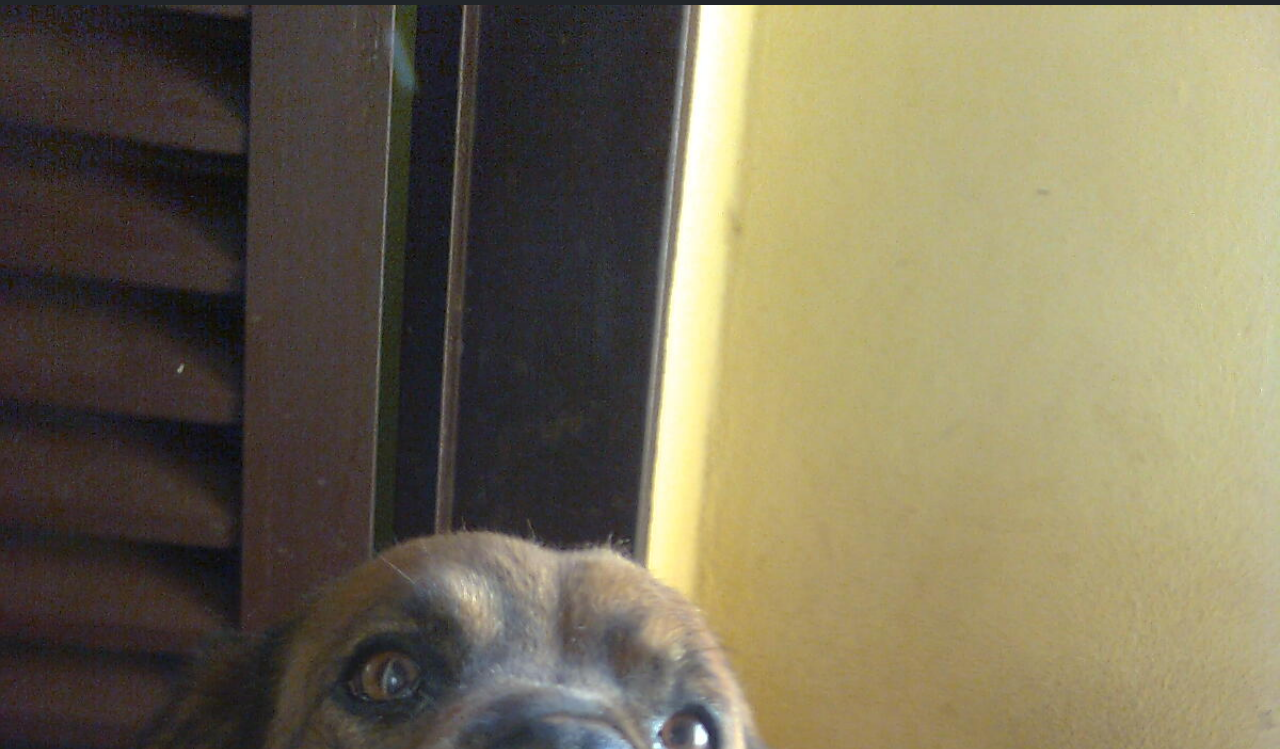
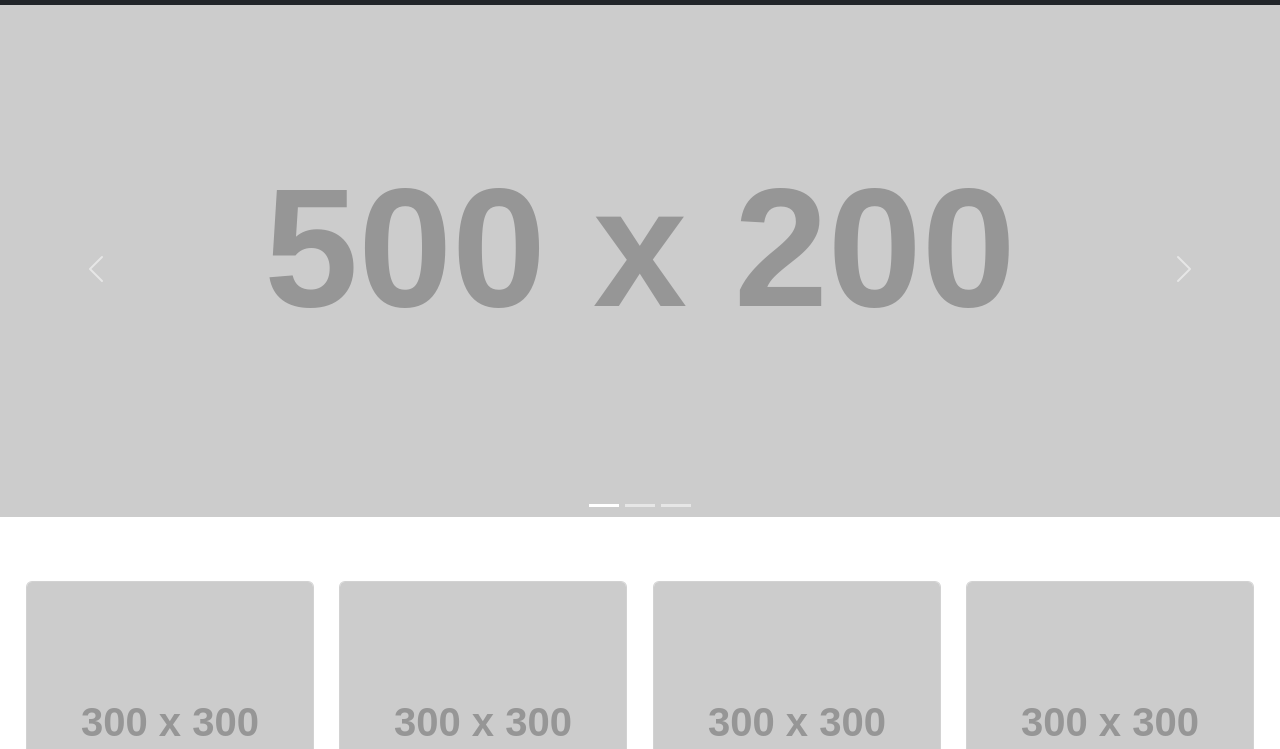
Before and after one commit to WeHaveADream/Portfolio-de-um-Fotografo, a plain HTML site: page index.html in a window 1280 px wide. Shown: the part 51-800 px from the top of the page. Drawn offline with Linux system fonts and the light colour scheme; placeholder pictures from the web are drawn by us.

Commit message:
projeto quase finalizado

```diff
--- a/index.html
+++ b/index.html
@@ -70,7 +70,7 @@
 
         <!--primeira imagem-->
         <figure class="carousel-item active">
-          <img src="./assets/img/cachorrinha.jpg" class="d-block img-fluid w-100" alt="...">
+          <img src="https://fakeimg.pl/500x200/" class="d-block img-fluid w-100" alt="...">
         </figure>
 
         <!--segunda imagem-->
```
